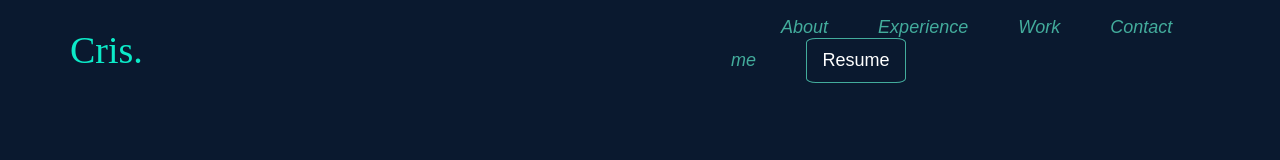
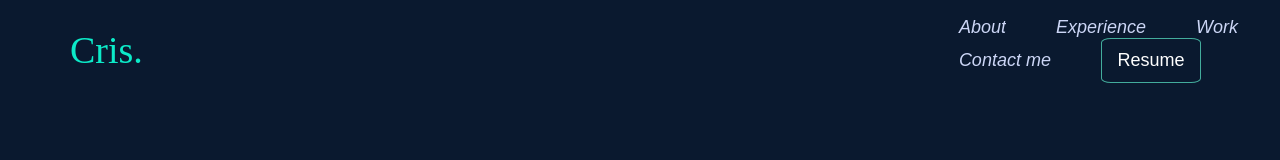
Before and after one commit to CrisNguyen305/Portfolio, a React (Create React App) app: page / in a window 1280 px wide. Shown: the top 160 px of the page. Built offline with nearby package versions, Linux system fonts and the light colour scheme.

Commit message:
css navbar update

```diff
--- a/src/navigation bar/NavBar.css
+++ b/src/navigation bar/NavBar.css
@@ -1,5 +1,6 @@
 * {
-    color: #43AC9C;
+    /* color: #43AC9C; */
+    color: #CCD6F6;
     /* background-color: transparent; */
 }
 .header{
@@ -20,22 +21,29 @@
     transition-duration: 0.35s;
 }
 
-.header_left a {
+.header_left a{
     text-decoration: none;
+    color: #43AC9C;
+    transition-duration: 0.45s;
 }
 
-.header_right{
+.header_right {
     font-family: 'Secular One', sans-serif;
     font-size: 18px;
     width: fit-content;
     margin-left: 300px;
 }
 
+.header_right .nav_items {
+    list-style: none;
+    display: inline-block;
+}
+
 .header_right a {
     text-decoration: none;
     font-style: italic;
     margin-left: 50px;
-    transition-duration: 0.35s;
+    transition-duration: 0.45s;
 }
 
 .navigation_bar_resume {
@@ -45,6 +53,7 @@
 .header_left:hover , a:hover{
     color: #0cebc9;
     cursor: pointer;
+
 }
 
 .navigation_bar_resume{
@@ -63,7 +72,6 @@
     background-color: #57beaf;
     cursor: pointer;
 }
-
-.active {
+.header_left .active , .active{
     color: #0cebc9;
 }
--- a/src/navigation bar/NavBar.js
+++ b/src/navigation bar/NavBar.js
@@ -21,8 +21,10 @@ function NavBar() {
                     Cris.
                 </Link>
             </div>
-            <div className="header_right">
+            <ul className="header_right">
+                <li className="nav_items">
                     <Link
+                        className='nav_items'
                         activeClass="active"
                         to={"about"}
                         spy={true}
@@ -33,17 +35,21 @@ function NavBar() {
                     >
                         About
                     </Link>
+                </li>
+                <li className="nav_items">
                     <Link smooth to={"/about"}>Experience</Link>
+                </li>
+                <li className="nav_items">
                     <Link smooth to={"/about"}>Work</Link>
+                </li>
+                <li className="nav_items">
                     <Link smooth to={"/about"}>Contact me</Link>
-                {/* <i class="navigation_bar"></i>
-                <i class="navigation_bar">Experience</i>
-                <i class="navigation_bar">Work</i>
-                <i class="navigation_bar">Contact me</i> */}
+                </li>
+
                 <a href={Pdf} target="_blank">
                     <button class="navigation_bar_resume">Resume</button>
                 </a>
-            </div>
+            </ul>
         </div>
     )
 }
```
Lines whose indentation alone changed are shown as unchanged.
